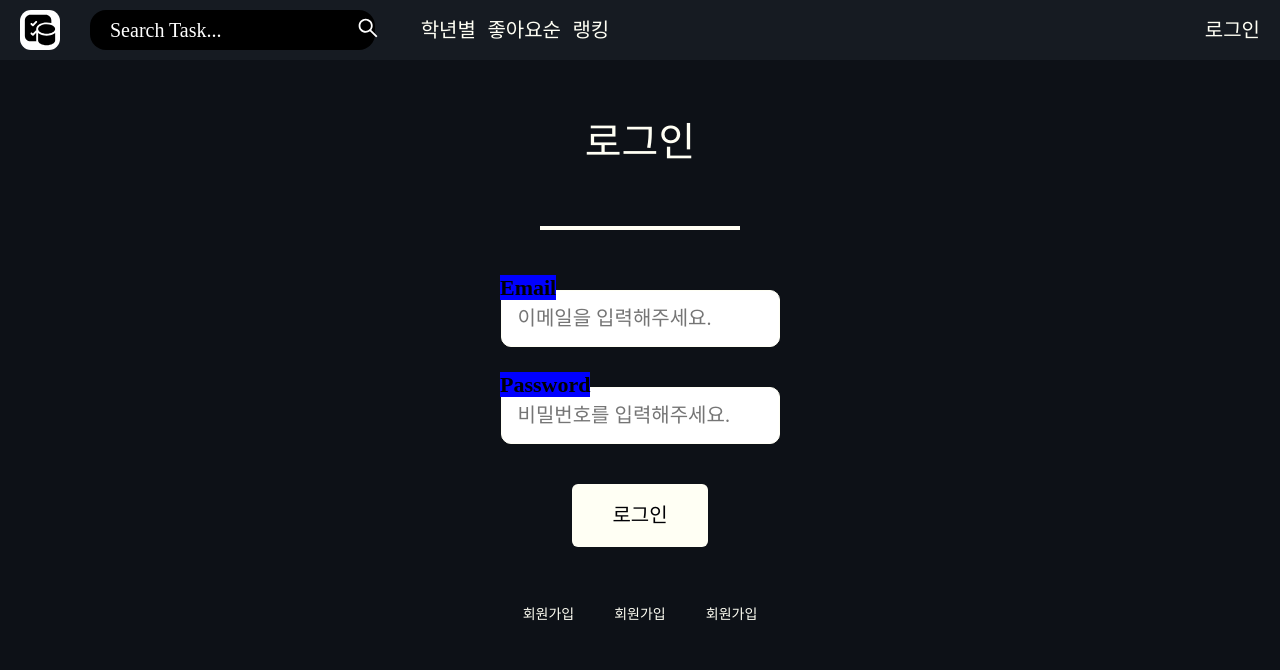
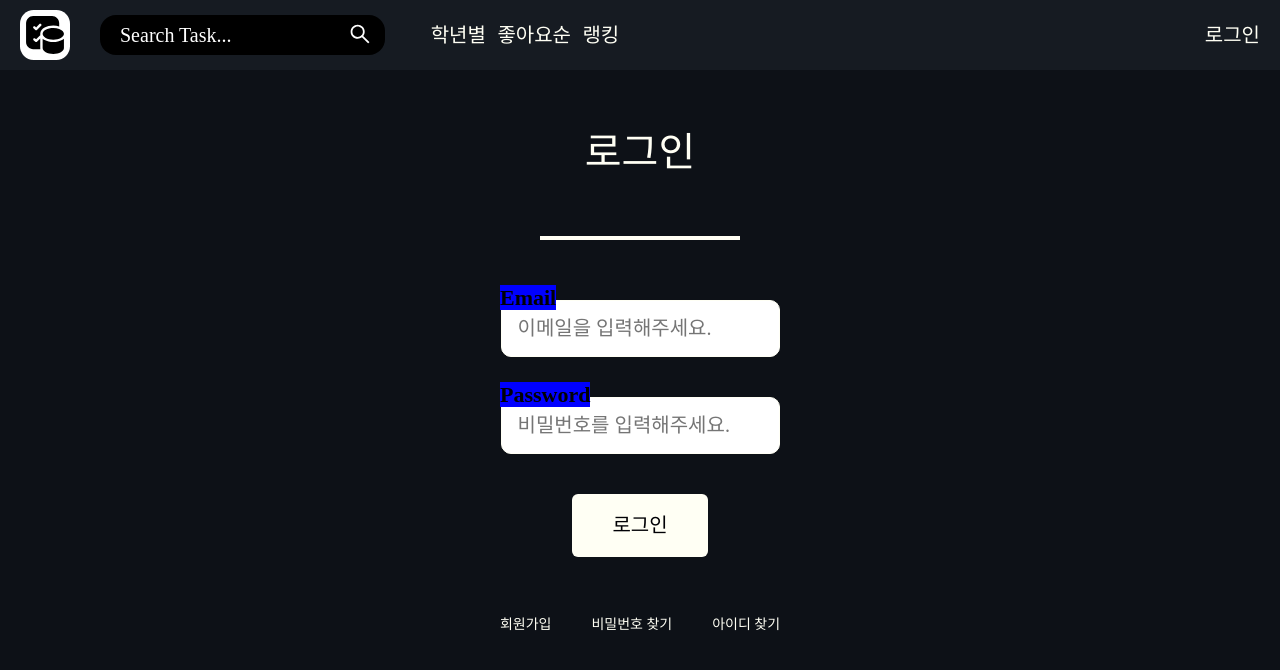
Before and after one commit to Task-DB/Frontend, a Next.js app: page /login in a window 1280 px wide. Shown: the top 670 px of the page. Built offline with nearby package versions, Linux system fonts and the light colour scheme; no server answers; a web font is replaced by a local one.

Commit message:
FIX :: 하드코딩 map으로 리팩토링

```diff
--- a/domain/header/components/index.style.ts
+++ b/domain/header/components/index.style.ts
@@ -15,6 +15,10 @@ export const HeaderLeftContainer = styled.div`
   display: flex;
   align-items: center;
   justify-content: space-between;
+`;
+
+export const SearchInputProvider = styled.div`
+  position: relative;
 `;
 
 export const SearchInput = styled.input.attrs({
@@ -36,14 +40,15 @@ export const SearchInput = styled.input.attrs({
   &:focus {
     outline: none;
   }
-  position: relative;
 `;
 
 export const SearchButton = styled.button`
   background: none;
   border: 0;
   position: absolute;
-  left: 350px;
+  right: 7px;
+  top: 6px;
+  z-index: 999;
 `;
 
 export const HeaderUl = styled.ul`
--- a/domain/header/components/index.tsx
+++ b/domain/header/components/index.tsx
@@ -10,19 +10,28 @@ import {
   HeaderUl,
   SearchButton,
   SearchInput,
+  SearchInputProvider,
 } from "./index.style";
 import { onChangeAction } from "../../../util";
+import Link from "next/link";
 
 const Header: NextPage = () => {
-  const [keyword, setKeyWord] = React.useState("");
+  const [keyword, setKeyWord] = React.useState<string>("");
 
   return (
     <HeaderContainer>
       <HeaderLeftContainer>
-        <Image src={Logo} alt="로고" width={40} height={40} />
-        <>
+        <Link href="/">
+          <>
+            <Image src={Logo} alt="로고" width={50} height={50} />
+          </>
+        </Link>
+
+        <SearchInputProvider>
           <SearchInput
-            onChange={(event: React.ChangeEvent<HTMLInputElement>) => {
+            onChange={(
+              event: React.ChangeEvent<HTMLInputElement | HTMLTextAreaElement>
+            ) => {
               onChangeAction(event, setKeyWord);
             }}
           />
@@ -34,15 +43,21 @@ const Header: NextPage = () => {
               height={24}
             />
           </SearchButton>
-        </>
+        </SearchInputProvider>
 
         <HeaderUl>
-          <HeaderLi>학년별</HeaderLi>
-          <HeaderLi>좋아요순</HeaderLi>
-          <HeaderLi>랭킹</HeaderLi>
+          {["학년별", "좋아요순", "랭킹"].map((data, idx) => {
+            return (
+              <Link key={idx} href="/">
+                <HeaderLi>{data}</HeaderLi>
+              </Link>
+            );
+          })}
         </HeaderUl>
       </HeaderLeftContainer>
-      <HeaderLogin>로그인</HeaderLogin>
+      <Link href="/my">
+        <HeaderLogin>로그인</HeaderLogin>
+      </Link>
     </HeaderContainer>
   );
 };
--- a/domain/login/components/index.tsx
+++ b/domain/login/components/index.tsx
@@ -61,10 +61,10 @@ const Login: NextPage = () => {
           <LoginBottom>회원가입</LoginBottom>
         </Link>
         <Link href="/signup" passHref>
-          <LoginBottom>회원가입</LoginBottom>
+          <LoginBottom>비밀번호 찾기</LoginBottom>
         </Link>
         <Link href="/signup" passHref>
-          <LoginBottom>회원가입</LoginBottom>
+          <LoginBottom>아이디 찾기</LoginBottom>
         </Link>
       </LoginBottomProvider>
     </LoginForm>
--- a/domain/my/components/introduce.tsx
+++ b/domain/my/components/introduce.tsx
@@ -47,7 +47,7 @@ const Introduce: NextPage<UserInfoRightPropsType> = ({ moveRef, uRef }) => {
               setIsEdit(false);
             }}
           >
-            화긴
+            저장
           </IntroduceButton>
         </IntroduceEditProvider>
       ) : (
```
Also changed, not shown: domain/.make/function/index.js (renamed from domain/.make/util/index.js).
